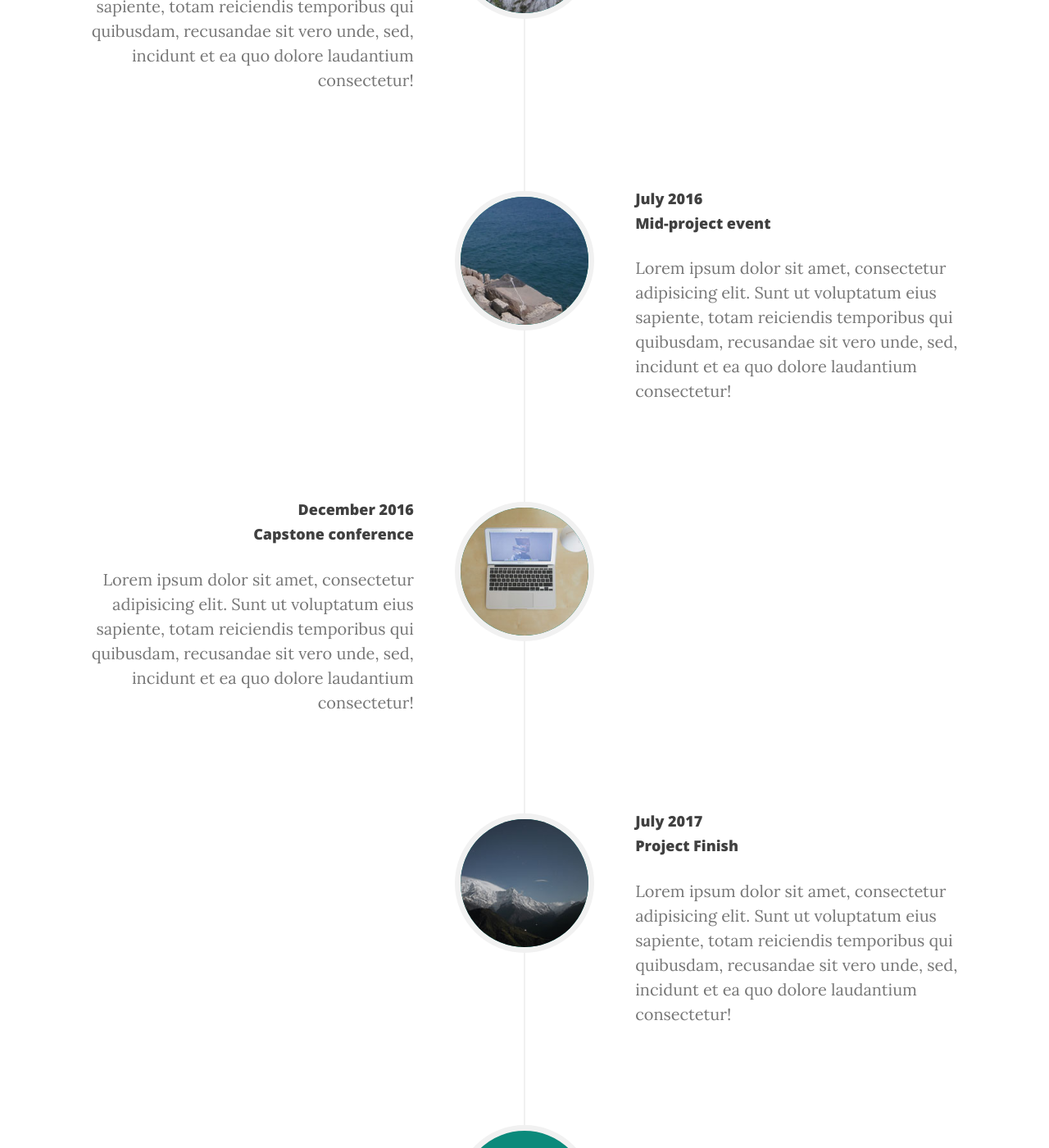
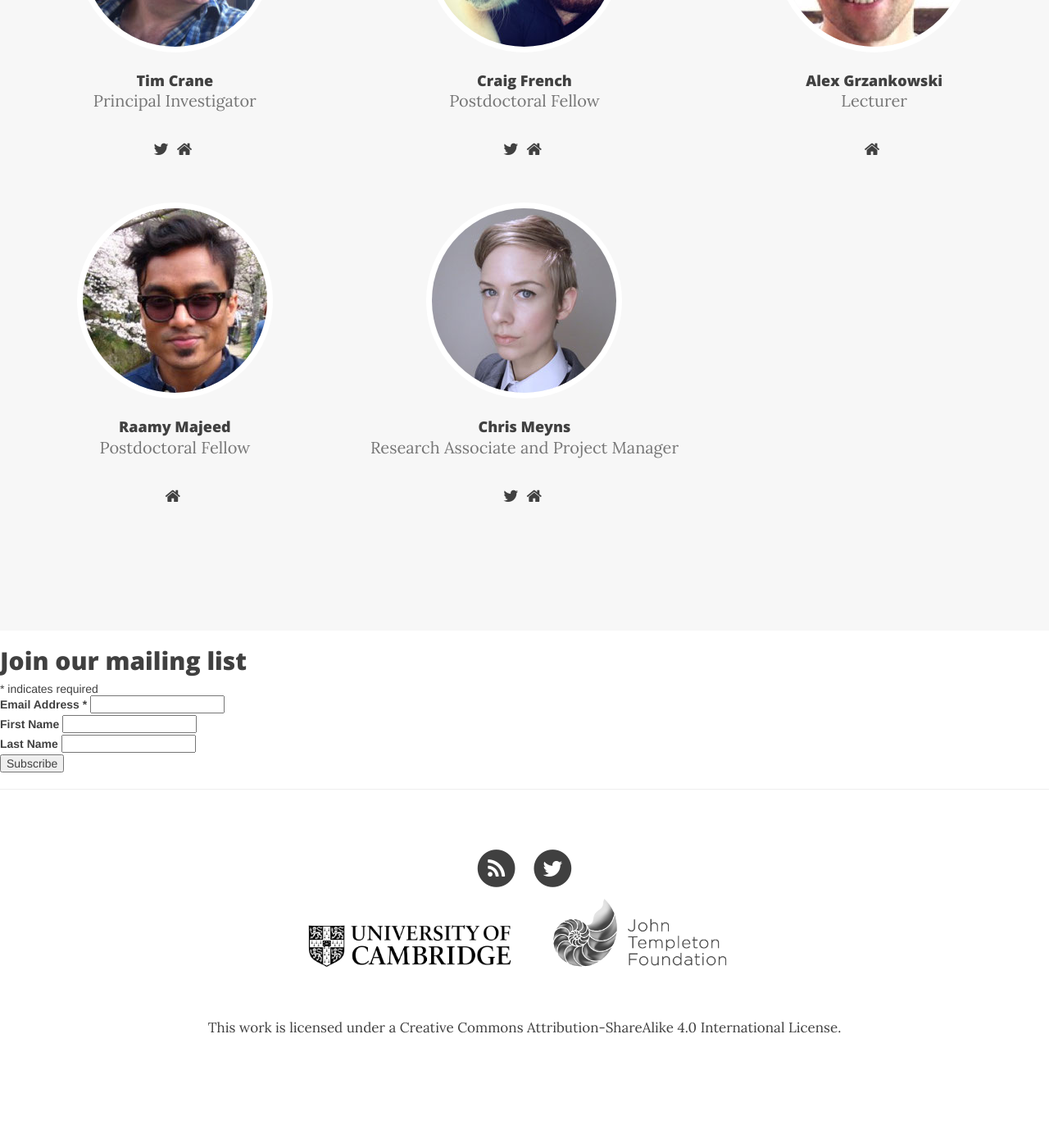
Before and after one commit to msteenhagen/newdirectionsproject.github.io, a Jekyll site: the page built from about.html, in a window 1280 px wide and 1400 px high, scrolled down 1379 px. Shown: the whole window at 82% size. Built offline with Jekyll 4.4.1, drawn with Linux system fonts in a browser that asks for light colours; nearby versions of some CDN libraries; comment, search, counter and statistics services are not loaded; after the commit the page ends 2710 px from its top, so only the background shows below that; some of the changed text lies outside the part shown.

Commit message:
footer & about edits

```diff
--- a/_includes/footer.html
+++ b/_includes/footer.html
@@ -43,24 +43,26 @@
                     </li>
                     {% endif %}
                 </ul>
-                <ul class="list-inline text-center">
-                    <li>
-                 <p class="copyright text-muted"><a rel="license" href="http://creativecommons.org/licenses/by-nc-sa/4.0/"><img alt="Creative Commons License" style="border-width:0" src="https://i.creativecommons.org/l/by-nc-sa/4.0/88x31.png" /></a></p>
-                 </li>
-                 </ul>
             </div>
         </div>
     </div>
 
 
 <ul class="list-inline text-center">
-<h5>This project is sponsored by</h5>
+<!-- <h5>This project is sponsored by</h5> -->
   <li><a href="#"><img style="width: 250px;" src="{{ site.url }}/img/cambridge.png" /></a></li>
   <li></li>
   <li><a href="#"><img style="width: 250px;" src="{{ site.url }}/img/templeton.png" /></a></li>
 </ul>
 
-
+<div style="height:50px;"></div>
+<div>
+ <ul class="list-inline text-center">
+                    <li>
+                 <small>This work is licensed under a <a rel="license" href="http://creativecommons.org/licenses/by-sa/4.0/">Creative Commons Attribution-ShareAlike 4.0 International License</a>.</small>
+                 </li>
+                 </ul>
+</div>
 
 </footer>
 
--- a/about.html
+++ b/about.html
@@ -9,7 +9,6 @@ header-img: "img/about-bg.jpg"
 
 </div>
 
-<!-- {% include timeline.html %} -->
 
 {% include team.html %}
 
```
